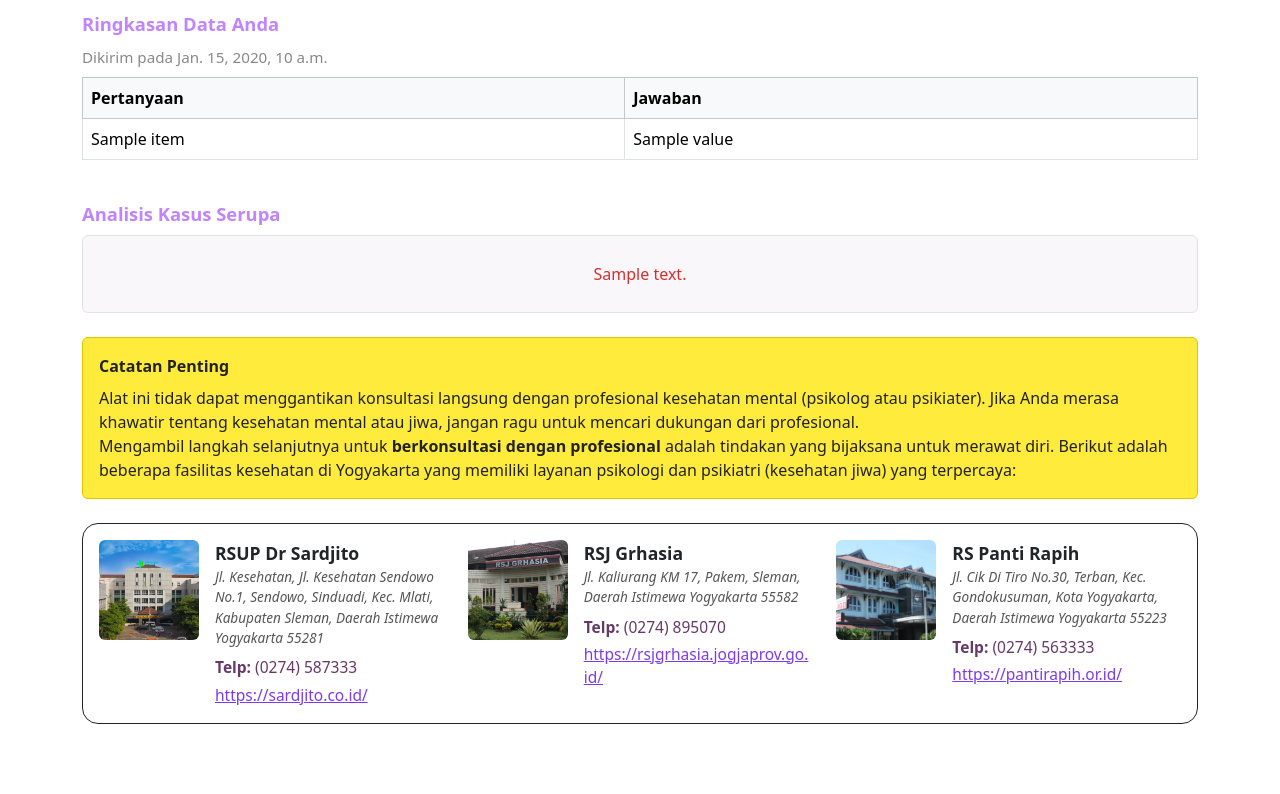
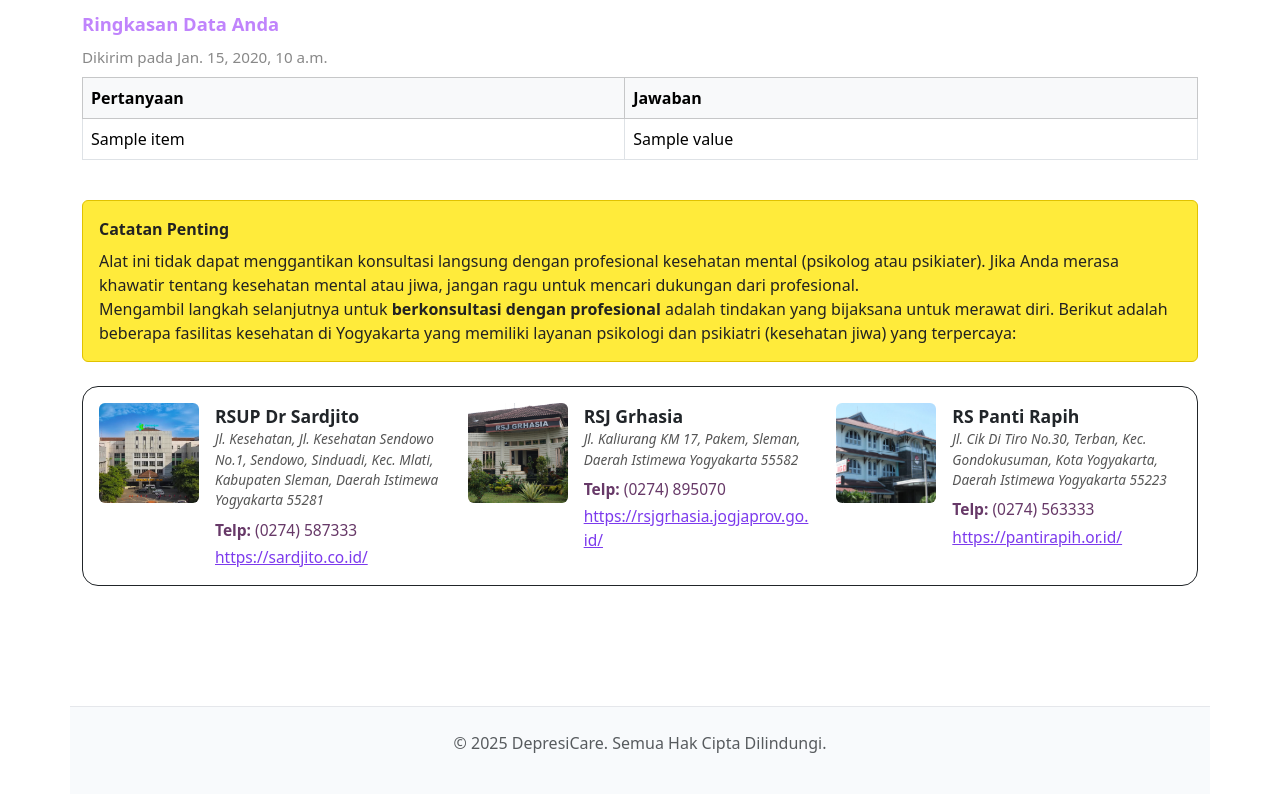
Before and after one commit to fauziwig/django_depresi_app, a Django app: template pred/templates/diagnosis_result.html in a window 1280 px wide. Shown: the part 290-1084 px from the top of the page. After the commit the page ends 1043 px from the top, so only its background shows below. Run offline with Django 5.2, Linux system fonts and the light colour scheme; the template is opened without the code that fills it: most values are stand-ins (such as "Sample title", 1, 10 or a date in 2020).

Commit message:
menghilangkan tampilan informasi kemiripan di diagnosis_result

```diff
--- a/pred/templates/diagnosis_result.html
+++ b/pred/templates/diagnosis_result.html
@@ -42,28 +42,6 @@
     </div>
     {% endif %}
 
-
-    <!-- Analisis Kasus Serupa -->
-    <div class="mb-4">
-        <div class="fw-semibold mb-2" style="color:#C084FC;font-size:1.15rem;">Analisis Kasus Serupa</div>
-        <div class="border rounded p-3" style="background:#faf7fb;">
-            {% if similarity_result.success %}
-                <div class="mb-2" style="font-weight:600;color:#7c3aed;">
-                    Kecocokan Terbaik: <span style="font-weight:700;">{{ similarity_result.best_similarity|floatformat:1 }}% Kemiripan</span>
-                </div>
-                <div class="mb-2">
-                    <div><b>Jenis Kelamin:</b> {{ similarity_result.best_match.gender }}</div>
-                    <div><b>Usia:</b> {{ similarity_result.best_match.age }}</div>
-                    <div><b>Status Depresi:</b> {{ similarity_result.best_match.depression }}</div>
-                </div>
-                <div style="font-size:0.95rem;color:#888;">Dianalisis terhadap {{ similarity_result.total_cases }} kasus dari dataset</div>
-            {% else %}
-                <div style="color: #d32f2f; text-align: center; padding: 10px;">
-                    {{ similarity_result.message|default:"Analisis kemiripan tidak tersedia" }}
-                </div>
-            {% endif %}
-        </div>
-    </div>
 
 
     <div class="mb-4">
```
